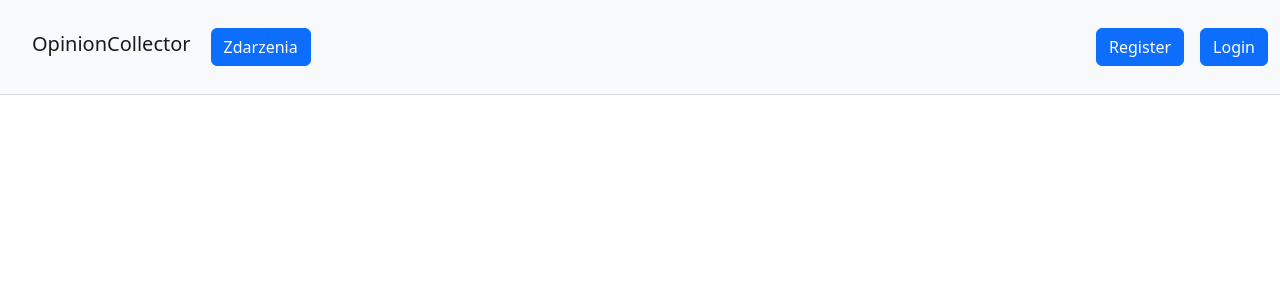
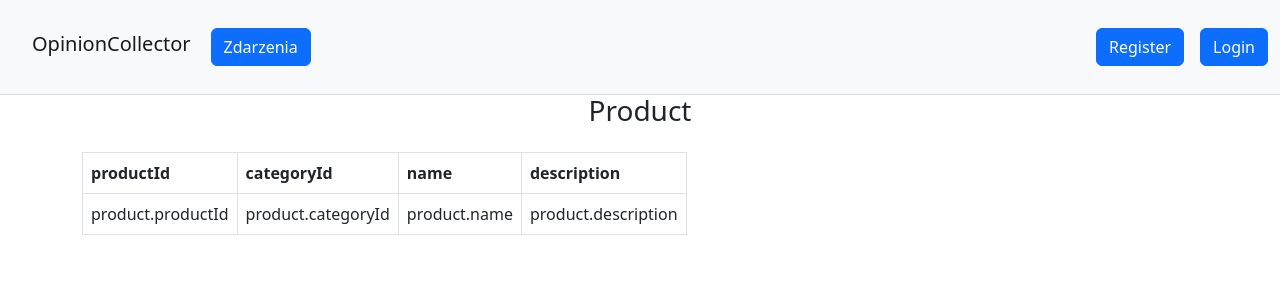
Before and after one commit to tomczykp/io-opinion-collector, an Angular app in the folder frontend/: page /products/1 in a window 1280 px wide. Before the commit this address led to /. Shown: the top 300 px of the page. Built offline with nearby package versions, Linux system fonts and the light colour scheme.

Commit message:
Product page but not working for now

```diff
--- a/frontend/src/app/app-routing.module.ts
+++ b/frontend/src/app/app-routing.module.ts
@@ -2,10 +2,12 @@ import { NgModule } from '@angular/core';
 import { RouterModule, Routes } from '@angular/router';
 import {HomeComponent} from "./components/home/home.component"
 import {EventsComponent} from "./components/events/events.component";
+import {ProductsComponent} from "./components/products/products.component";
 
 const routes: Routes = [
   {path: '', component: HomeComponent},
   {path: 'events/admin-panel', component: EventsComponent},
+  {path: 'products/:uuid', component: ProductsComponent},
 ];
 
 @NgModule({
--- a/frontend/src/app/components/products/products.component.html
+++ b/frontend/src/app/components/products/products.component.html
@@ -1 +1,23 @@
-<p>products works!</p>
+<div class="container custom-container">
+    <h3 class="mb-4 text-center">Product</h3>
+    <div class="col-6">
+      <table class="table table-bordered">
+        <thead>
+        <tr>
+          <th scope="col">productId</th>
+          <th scope="col">categoryId</th>
+          <th scope="col">name</th>
+          <th scope="col">description</th>
+        </tr>
+        </thead>
+        <tbody>
+          <tr>
+            <td>{{ 'product.productId' }}</td>
+            <td>{{ 'product.categoryId' }}</td>
+            <td>{{ 'product.name' }}</td>
+            <td>{{ 'product.description' }}</td>
+          </tr>
+        </tbody>
+      </table>
+    </div>
+</div>
--- a/frontend/src/app/components/products/products.component.ts
+++ b/frontend/src/app/components/products/products.component.ts
@@ -1,4 +1,5 @@
 import { Component, OnInit } from '@angular/core';
+import {ProductsService, OC} from "../../services/productsServices/products.service";
 
 @Component({
   selector: 'app-products',
@@ -6,10 +7,17 @@ import { Component, OnInit } from '@angular/core';
   styleUrls: ['./products.component.css']
 })
 export class ProductsComponent implements OnInit {
+  product: OC.Product;
 
-  constructor() { }
+  constructor(private productService: ProductsService) { }
 
-  ngOnInit(): void {
+  ngOnInit() {
   }
 
+  getProduct(uuid: string) {
+    this.productService.getProduct(uuid).subscribe((data: OC.Product) => {
+      console.log(data)
+      this.product = data;
+    })};
+
 }
--- /dev/null
+++ b/frontend/src/app/services/productsServices/products.service.ts
@@ -0,0 +1,49 @@
+import {Injectable} from '@angular/core';
+import {HttpClient} from "@angular/common/http";
+import {Observable} from "rxjs";
+
+@Injectable({
+  providedIn: 'root'
+})
+export class ProductsService {
+
+  public baseUrl = 'http://localhost:8080/api/products'
+
+  constructor(private httpClient: HttpClient) {
+  }
+
+  public getProduct(uuid: string): Observable<OC.Product> {
+    return this.httpClient
+      .get<OC.Product>('${this.baseUrl}/${uuid}');
+  }
+
+}
+// // Error handling
+//   handleError(error: any) {
+//     let errorMessage = '';
+//     if (error.error instanceof ErrorEvent) {
+//       // Get client-side error
+//       errorMessage = error.error.message;
+//     } else {
+//       // Get server-side error
+//       errorMessage = `Error Code: ${error.status}\nMessage: ${error.message}`;
+//     }
+//     window.alert(errorMessage);
+//     return throwError(() => {
+//       return errorMessage;
+//     });
+//   }
+// }
+
+
+export namespace OC {
+  export interface Product {
+    productId: string,
+    categoryId: string,
+    name: string,
+    description: string,
+    deleted: boolean,
+    confirmed: boolean,
+    properties: Map<string, string>
+  }
+}
```
Also changed, not shown: 1 other file (tests, documents, lock files or other folders).
